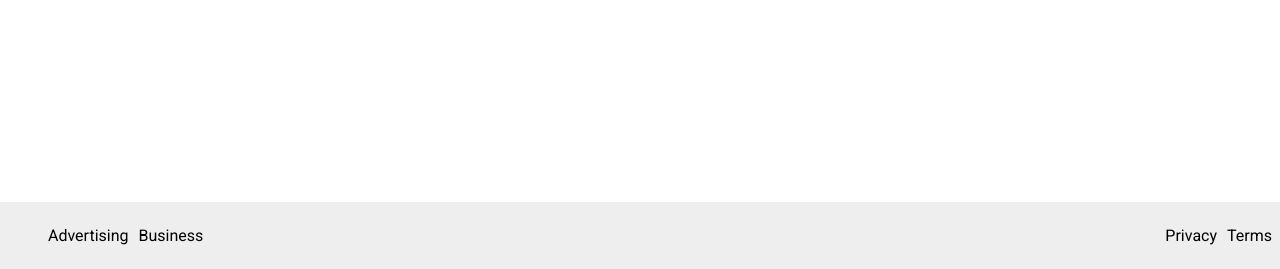
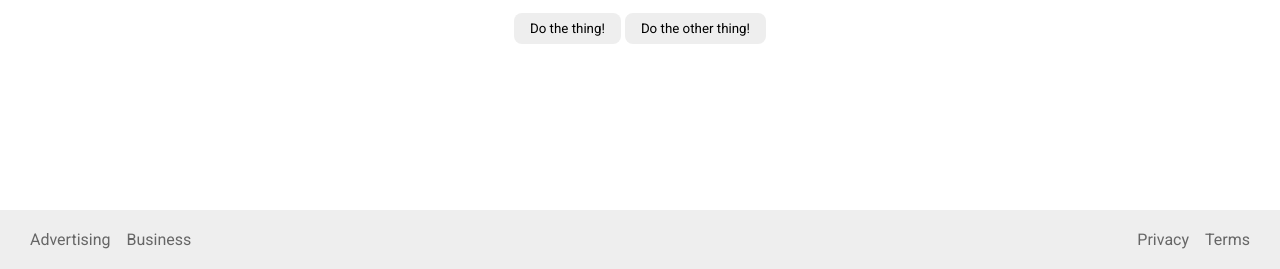
Before and after one commit to FitriFuad/odin-css-exercise, a plain HTML site: page flex/06-flex-layout/index.html in a window 1280 px wide. Shown: the part 531-800 px from the top of the page. Drawn offline with Linux system fonts and the light colour scheme.

Commit message:
following solution for flex 06

```diff
--- a/flex/06-flex-layout/style.css
+++ b/flex/06-flex-layout/style.css
@@ -12,52 +12,40 @@ body {
 .header{
   display: flex;
   justify-content: space-between;
-  padding: 8px;
-}
-
-
-ul{
-  list-style: none;
+  padding: 16px;
 }
 
 .footer{
   display: flex;
-  margin-top: auto;
   background-color: #eeeeee;
   justify-content: space-between;
-  padding: 8px;
+  padding: 10px;
+}
+
+.content{
+  flex: 1;
+  display: flex;
+  align-items: center;
+  justify-content: center;
+  flex-direction: column;
+  gap: 16px;
 }
 
 
-
-.content{
-  display: flex;
-
-  align-items: center;
-  flex-direction: column;
-
-  gap: 10px;
+a{
+  text-decoration: none;
+  color: #666;
 }
 
-.left-links{
+ul{
+  /* border: 1px solid; */
   display: flex;
-  gap: 10px;
+  list-style: none;
+  margin: 0;
+  padding: 10px 20px;
+  gap: 16px;
 
 }
-
-
-.right-links{
-
-  display: flex;
-  gap: 10px;
-
-}
-
-a:link{
-  text-decoration: none;
-  color: black;
-}
-
 
 
 img {
@@ -69,7 +57,7 @@ button {
   border: none;
   border-radius: 8px;
   background: #eee;
-  padding: 10px;
+  padding: 8px 16px;
 }
 
 input {
```
